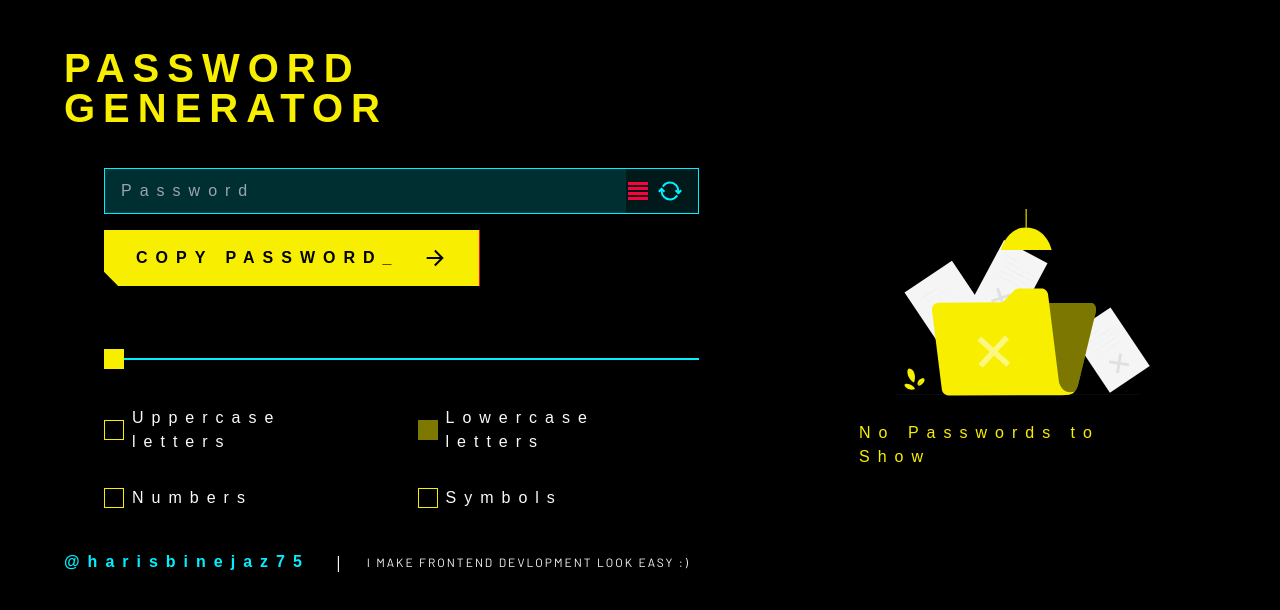
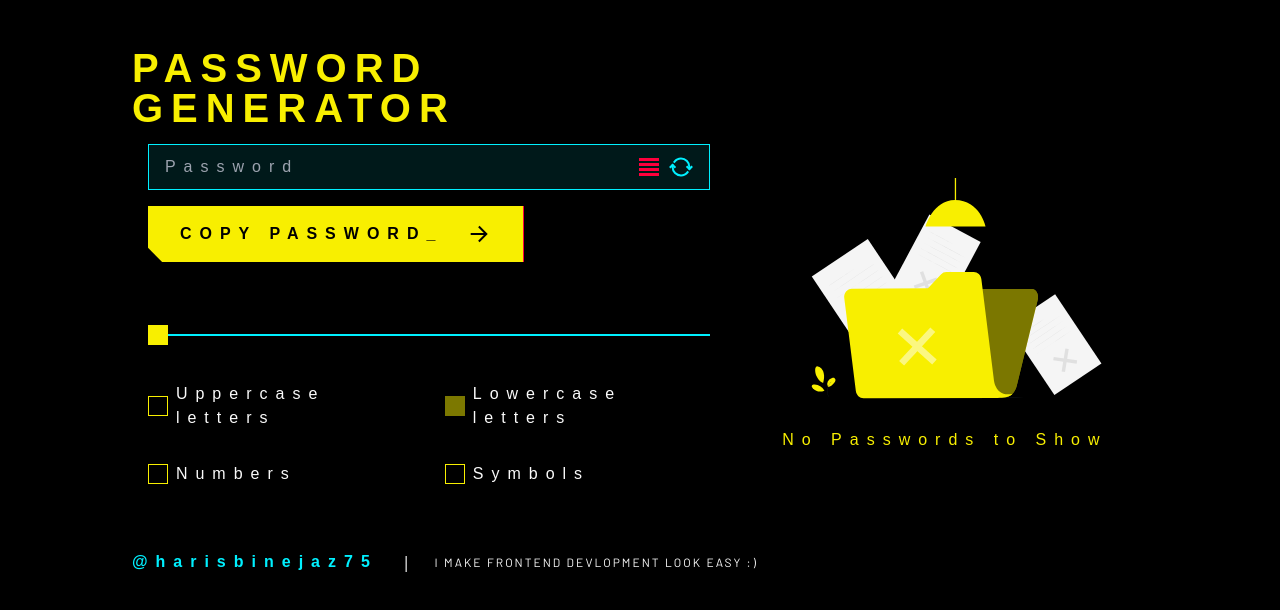
Before and after one commit to haris-75/password-generator, a React (Vite) app: page / in a window 1280 px wide. Shown: the top 610 px of the page. Built offline with nearby package versions, Linux system fonts and the light colour scheme; a web font is replaced by a local one.

Commit message:
Finalize Development

```diff
--- a/src/App.jsx
+++ b/src/App.jsx
@@ -12,7 +12,7 @@ function App() {
             <MainHeading className='text-primary'>PASSWORD</MainHeading>
             <MainHeading className='text-primary'>GENERATOR</MainHeading>
           </div>
-          <div className='flex md:flex-row flex-col lg:p-10 py-7 xl:gap-40 lg:gap-12 md:gap-8 gap-4 lg:w-fit w-full'>
+          <div className='flex md:flex-row flex-col lg:p-4 py-7 xl:gap-38 lg:gap-12 md:gap-8 gap-4 lg:w-fit w-full'>
             <PasswordGenerator passwordList={passwordList} setPasswordList={setPasswordList} />
             <PasswordHistory passwordList={passwordList} setPasswordList={setPasswordList} />
           </div>
--- a/src/common/ui/Input.jsx
+++ b/src/common/ui/Input.jsx
@@ -10,7 +10,7 @@ export const Input = ({
     id,
     clearHandler
 }) =>
-    <div className="flex flex-col gap-1 relative border-secondary border-[1px] w-full bg-secondaryBlack">
+    <div className="flex flex-col gap-1 relative border-secondary border-[1px] w-full">
         <input
             type="text"
             id={id}
@@ -19,7 +19,7 @@ export const Input = ({
             className={cn("bg-secondaryBlack px-4 py-2.5 text-base font-tomorrow font-normal tracking-[8px] text-secondary", className)}
             placeholder={placeholder}
         />
-        <div className='absolute flex right-[16px] gap-2 top-[10px]'>
+        <div className='absolute flex right-[0px] gap-2 pr-4 py-2.5 bg-secondaryBlack'>
             <div className='cursor-pointer' onClick={clearHandler}> <PasswordIcon strength={calculatePasswordStrength(value)} /> </div>
             <div className='cursor-pointer' onClick={clearHandler}> <SyncIcon /> </div>
         </div>
--- a/src/components/Footer.jsx
+++ b/src/components/Footer.jsx
@@ -2,14 +2,15 @@ import { BaseFont, Caption } from '@typography';
 
 export function Footer() {
     return (
-        <div className='flex gap-6 items-center'>
+        <div className='flex md:flex-row flex-col  gap-6 items-center mt-12'>
             <a href="https://github.com/haris-75" target="_blank">
                 <div className='flex gap-2 cursor-pointer'>
                     <BaseFont className='font-tomorrow font-semibold text-secondary'>@harisbinejaz75</BaseFont>
                 </div>
             </a>
-            <span className='font-normal text-white'>|</span>
-            <Caption className='text-white uppercase'> {"I make frontend devlopment look easy :)"}</Caption>
+            <div className='flex gap-6 items-center'>
+                <span className='font-normal text-white hidden md:flex'>|</span>
+                <Caption className='text-white uppercase'> {"I make frontend devlopment look easy :)"}</Caption></div>
         </div>
     )
 }
--- a/src/components/PasswordGenerator.jsx
+++ b/src/components/PasswordGenerator.jsx
@@ -35,7 +35,7 @@ export function PasswordGenerator({ setPasswordList, passwordList }) {
     const clearPasswordHandler = () => setPassword("");
 
     return (
-        <div className='flex flex-col md:gap-10 gap-6 lg:w-fit w-full'>
+        <div className='flex flex-col md:gap-10 gap-6 w-full xl:w-[120%]'>
             <div>
                 <Input className="mr-[72px] pr-0" value={password} onChange={(e) => setPassword(e.target.value)} placeholder='Password' clearHandler={clearPasswordHandler} />
                 <Button variant='primary' onClick={() => copyToClipboard(password)}> Copy Password_
--- a/src/components/PasswordHistory.jsx
+++ b/src/components/PasswordHistory.jsx
@@ -7,11 +7,11 @@ export function PasswordHistory({ passwordList, setPasswordList }) {
     return (
         <>
             {!passwordList?.length ?
-                <div className='flex flex-col justify-center m-auto items-center'>
+                <div className='flex flex-col justify-center m-auto items-center md:w-[80%] w-[1/2]'>
                     <NoData />
                     <BaseFont className='text-primary'>No Passwords to Show</BaseFont>
                 </div> :
-                <div className='flex flex-col md:gap-6 gap-4 md:mt-0 mt-6 w-1/2'>
+                <div className='flex flex-col md:gap-6 gap-4 md:mt-0 mt-6 xl:w-[40%] md:w-[1/2] w-full'>
                     <div className='flex justify-between items-center'>
                         <SubHeading className="text-white"> PASSWORD HISTORY</SubHeading>
                         <div className='cursor-pointer flex items-center' title='clear history' onClick={() => setPasswordList([])}>
```
